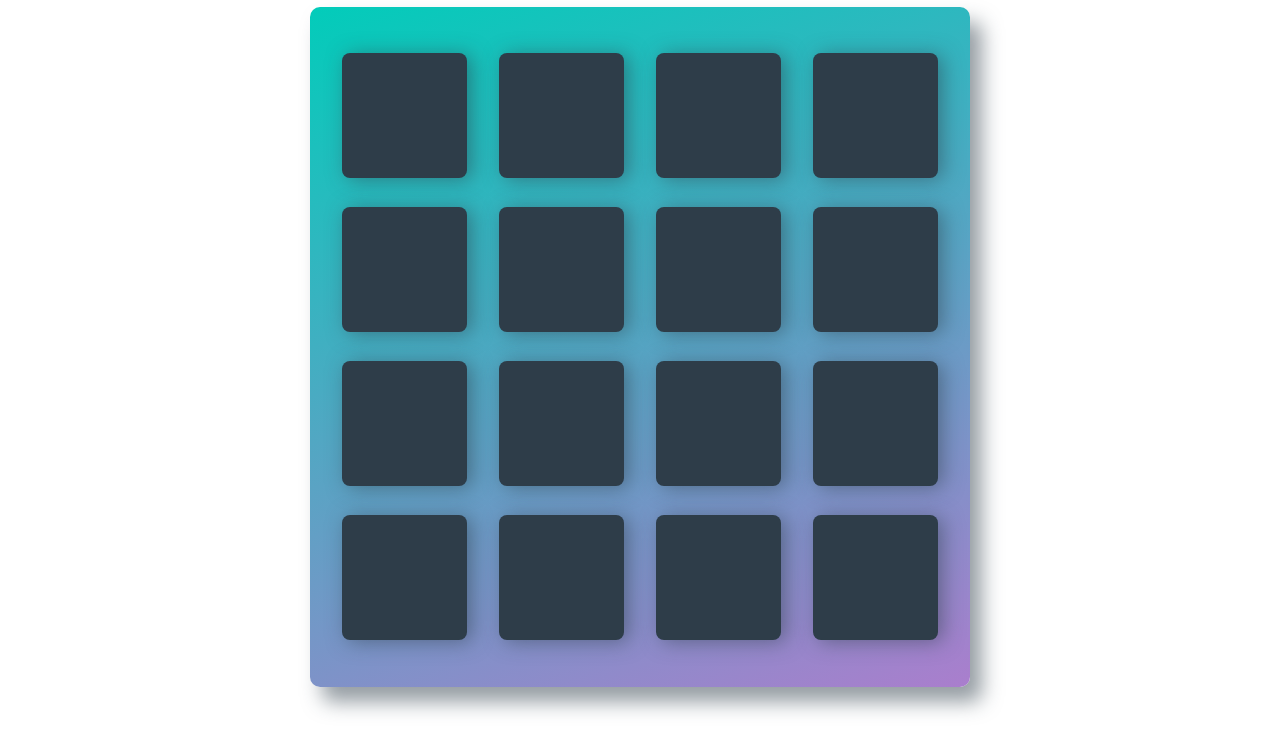
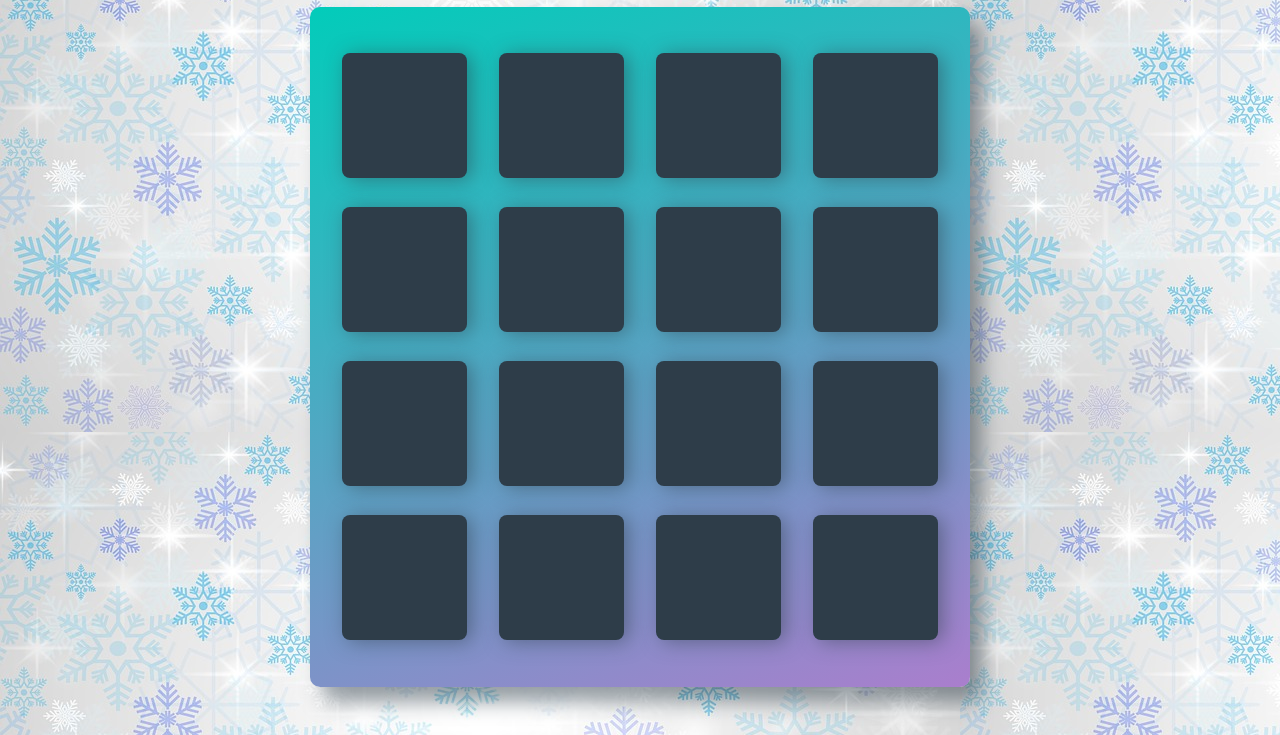
Before and after one commit to ELehotzky/Advent-Octocatlendar, a plain HTML site: page index.html in a window 1280 px wide. Shown: the part 108-843 px from the top of the page. Drawn offline with Linux system fonts and the light colour scheme; a web font is replaced by a local one.

Commit message:
added Christmas background

```diff
--- a/css/app.css
+++ b/css/app.css
@@ -17,7 +17,7 @@ body {
 }
 
 body {
-    background: #ffffff url('../img/geometry2.png'); /* Background pattern from Subtle Patterns */
+    background: #ffffff url('../img/snow.jpg'); /* Background pattern from Subtle Patterns */
     font-family: 'Coda', cursive;
 }
 
```
Also changed, not shown: img/snow.jpg (added).
